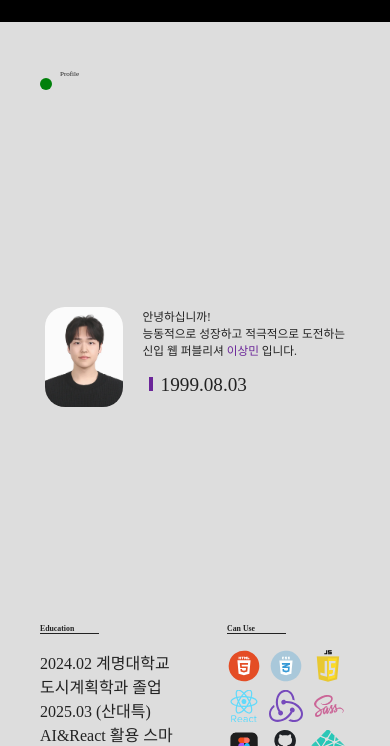
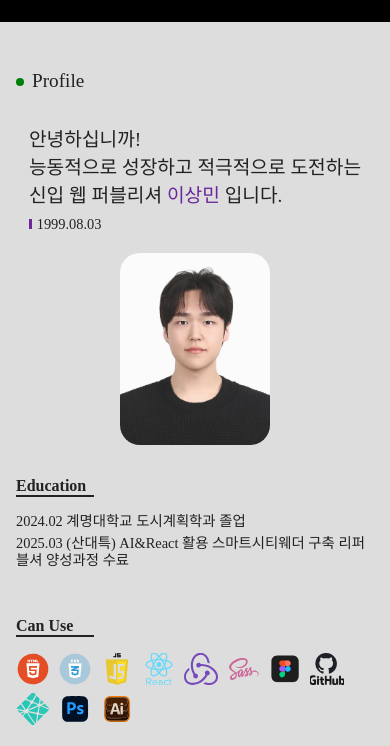
Before and after one commit to tkdals5879/mainPF-Ver.2, a React (Create React App) app: page / in a window 390 px wide. Shown: the part 822-1568 px from the top of the page. Built offline with nearby package versions, Linux system fonts and the light colour scheme; a web font is replaced by a local one.

Commit message:
Archive edit

```diff
--- a/src/css/archive/archive.css
+++ b/src/css/archive/archive.css
@@ -153,4 +153,38 @@
   background-repeat: no-repeat;
 }
 
+@media (max-width: 1024px) {
+  .archiveWrap .archiveDesc span {
+    top: 80%;
+  }
+  .archiveWrap .archive .wrapper .viewWrap {
+    margin: 0 auto;
+    margin-top: auto;
+  }
+  .archiveWrap .archive .wrapper .viewWrap .arrow {
+    display: none;
+  }
+}
+@media (max-width: 767px) {
+  .archiveWrap .archive .wrapper {
+    padding: 5rem 0.5rem 1rem;
+  }
+  .archiveWrap .archive .wrapper h2 {
+    font-size: 2rem;
+    letter-spacing: normal;
+    white-space: normal;
+    word-break: break-word;
+    overflow-wrap: break-word;
+  }
+  .archiveWrap .archive .wrapper .notice {
+    border-bottom: none;
+    flex-direction: column;
+    align-items: start;
+    gap: 1rem;
+  }
+  .archiveWrap .archive .wrapper .information .description span {
+    font-size: 0.9rem;
+  }
+}
+
 /*# sourceMappingURL=archive.css.map */
--- a/src/css/main/main.css
+++ b/src/css/main/main.css
@@ -293,7 +293,7 @@
   color: #222;
   position: relative;
   background-image: url(/public//main_aboutBg.webp);
-  background-position-y: -100px;
+  background-position: center;
   background-size: cover;
   background-repeat: no-repeat;
 }
@@ -307,7 +307,7 @@
 }
 #section04 .textBox {
   position: absolute;
-  top: 30%;
+  top: 23%;
   left: 50%;
   transform: translate(-50%, -50%);
   text-align: center;
@@ -472,8 +472,46 @@
 }
 
 @media (max-width: 1024px) {
+  .mainWrap #section02 {
+    height: auto;
+    padding: 3rem 1rem 1rem;
+  }
+  .mainWrap #section02 .title {
+    font-size: 1.2rem;
+  }
+  .mainWrap #section02 .title .circle {
+    width: 8px;
+    height: 8px;
+  }
+  .mainWrap #section02 .top {
+    margin: 2rem 0;
+  }
+  .mainWrap #section02 .top figure {
+    min-width: 150px;
+  }
+  .mainWrap #section02 .top .textBox h2 {
+    font-size: 1.2rem;
+    margin-bottom: 0.5rem;
+  }
+  .mainWrap #section02 .top .textBox p {
+    font-size: 0.9rem;
+    padding-left: 0;
+  }
+  .mainWrap #section02 .top .textBox p::before {
+    width: 3px;
+    height: 10px;
+    margin-right: 0.3rem;
+  }
   .mainWrap #section03 .textBox {
     margin-bottom: 0.5rem;
+  }
+  .mainWrap #section03 .textBox h2 {
+    font-size: 1.2rem;
+    gap: 0.5rem;
+  }
+  .mainWrap #section03 .textBox h2 .circle {
+    width: 8px;
+    height: 8px;
   }
   .mainWrap #section03 .textBox > div {
     flex-direction: column;
@@ -493,19 +531,40 @@
   }
 }
 @media (max-width: 767px) {
+  .mainWrap #section02 .top {
+    flex-direction: column;
+    align-items: center;
+  }
+  .mainWrap #section02 .top .textBox {
+    order: -1;
+  }
+  .mainWrap #section02 .bottom {
+    flex-direction: column;
+  }
+  .mainWrap #section02 .bottom .education h3 {
+    font-size: 1rem;
+  }
+  .mainWrap #section02 .bottom .education h3::after {
+    width: 20vw;
+  }
+  .mainWrap #section02 .bottom .education .education_item {
+    display: flex;
+    flex-direction: column;
+    gap: 0.3rem;
+    font-size: 0.9rem;
+    line-height: 1.2;
+  }
+  .mainWrap #section02 .bottom .toolWrap h3 {
+    font-size: 1rem;
+  }
+  .mainWrap #section02 .bottom .toolWrap h3::after {
+    width: 20vw;
+  }
   .mainWrap #section03 > div {
     padding-inline: 20px;
   }
   .mainWrap #section03 .textBox {
     padding-top: 5rem;
-  }
-  .mainWrap #section03 .textBox h2 {
-    font-size: 1.2rem;
-    gap: 0.5rem;
-  }
-  .mainWrap #section03 .textBox h2 .circle {
-    width: 8px;
-    height: 8px;
   }
   .mainWrap #section03 .textBox > div p {
     font-size: 1rem;
--- a/src/css/main/main.scss
+++ b/src/css/main/main.scss
@@ -374,7 +374,7 @@
     color: #222;
     position: relative;
     background-image: url(/public//main_aboutBg.webp);
-    background-position-y: -100px;
+    background-position: center;
     background-size: cover;
     background-repeat: no-repeat;
 
@@ -389,7 +389,7 @@
 
     .textBox {
         position: absolute;
-        top: 30%;
+        top: 23%;
         left: 50%;
         transform: translate(-50%, -50%);
         text-align: center;
@@ -591,9 +591,60 @@
 
 @media (max-width : 1024px) {
     .mainWrap {
+        #section02 {
+            height: auto;
+            padding: 3rem 1rem 1rem;
+
+            .title {
+                font-size: 1.2rem;
+
+                .circle {
+                    width: 8px;
+                    height: 8px;
+                }
+            }
+
+            .top {
+                margin: 2rem 0;
+
+                figure {
+                    min-width: 150px;
+                }
+
+                .textBox {
+
+                    h2 {
+                        font-size: 1.2rem;
+                        margin-bottom: .5rem;
+                    }
+
+                    p {
+                        font-size: .9rem;
+                        padding-left: 0;
+
+                        &::before {
+                            width: 3px;
+                            height: 10px;
+                            margin-right: .3rem;
+                        }
+                    }
+                }
+            }
+        }
+
         #section03 {
             .textBox {
                 margin-bottom: .5rem;
+
+                h2 {
+                    font-size: 1.2rem;
+                    gap: .5rem;
+
+                    .circle {
+                        width: 8px;
+                        height: 8px;
+                    }
+                }
 
                 >div {
                     flex-direction: column;
@@ -623,6 +674,42 @@
 
 @media (max-width : 767px) {
     .mainWrap {
+        #section02 {
+            .top{
+                flex-direction: column;
+                align-items: center;
+                .textBox{
+                    order: -1;
+                }
+            }
+            .bottom{
+                flex-direction: column;
+                .education{
+                    h3{
+                        font-size: 1rem;
+                        &::after{
+                            width: 20vw;
+                        }
+                    }
+                    .education_item{
+                        display: flex;
+                        flex-direction: column;
+                        gap: .3rem;
+                        font-size: .9rem;
+                        line-height: 1.2;
+                    }
+                }
+                .toolWrap{
+                    h3{
+                        font-size: 1rem;
+                        &::after{
+                            width: 20vw;
+                        }
+                    }
+                }
+            }
+        }
+
         #section03 {
             >div {
                 padding-inline: 20px;
@@ -630,16 +717,6 @@
 
             .textBox {
                 padding-top: 5rem;
-
-                h2 {
-                    font-size: 1.2rem;
-                    gap: .5rem;
-
-                    .circle {
-                        width: 8px;
-                        height: 8px;
-                    }
-                }
 
                 >div {
                     p {
--- a/src/data/archiveList.js
+++ b/src/data/archiveList.js
@@ -1,5 +1,5 @@
 const archiveList = [
-    { name: "ClipVisual", link:"https://clipvisual.netlify.app", type: "visual", desc : "간단한 CSS를 이용한 레이어효과", addDate: "25.07.02"  },
+    { name: "ClipVisual",title:"Clip Visual", link:"https://clipvisual.netlify.app", type: "visual", desc : "간단한 CSS를 이용한 레이어효과", addDate: "25.07.02"  },
 ]
 
 export default archiveList;
--- a/src/pages/Archive.js
+++ b/src/pages/Archive.js
@@ -76,7 +76,7 @@ function Archive() {
             {archiveList.map((el, idx) => (
                 <div className={`archive ${el.name}`} key={idx}>
                     <div className='wrapper'>
-                        <h2>{el.name}</h2>
+                        <h2>{el.title}</h2>
                         <div className='notice'>
                             <div className='type'>
                                 <p>type</p>
--- a/src/pages/Main.js
+++ b/src/pages/Main.js
@@ -224,7 +224,7 @@ function Main({ showIntro }) {
                     <div className="bottom">
                         <div className="education">
                             <h3>Education</h3>
-                            <div className='education_tem'>
+                            <div className='education_item'>
                                 <p>2024.02 계명대학교 도시계획학과 졸업</p>
                                 <p>2025.03 (산대특) AI&React 활용 스마트시티웨더 구축 리퍼블셔 양성과정 수료 </p>
                             </div>
```
Also changed, not shown: src/css/archive/archive.scss (+61 -2 lines), src/archives/ClipVisual.js (deleted), 2 other files (tests, documents, lock files or other folders).
